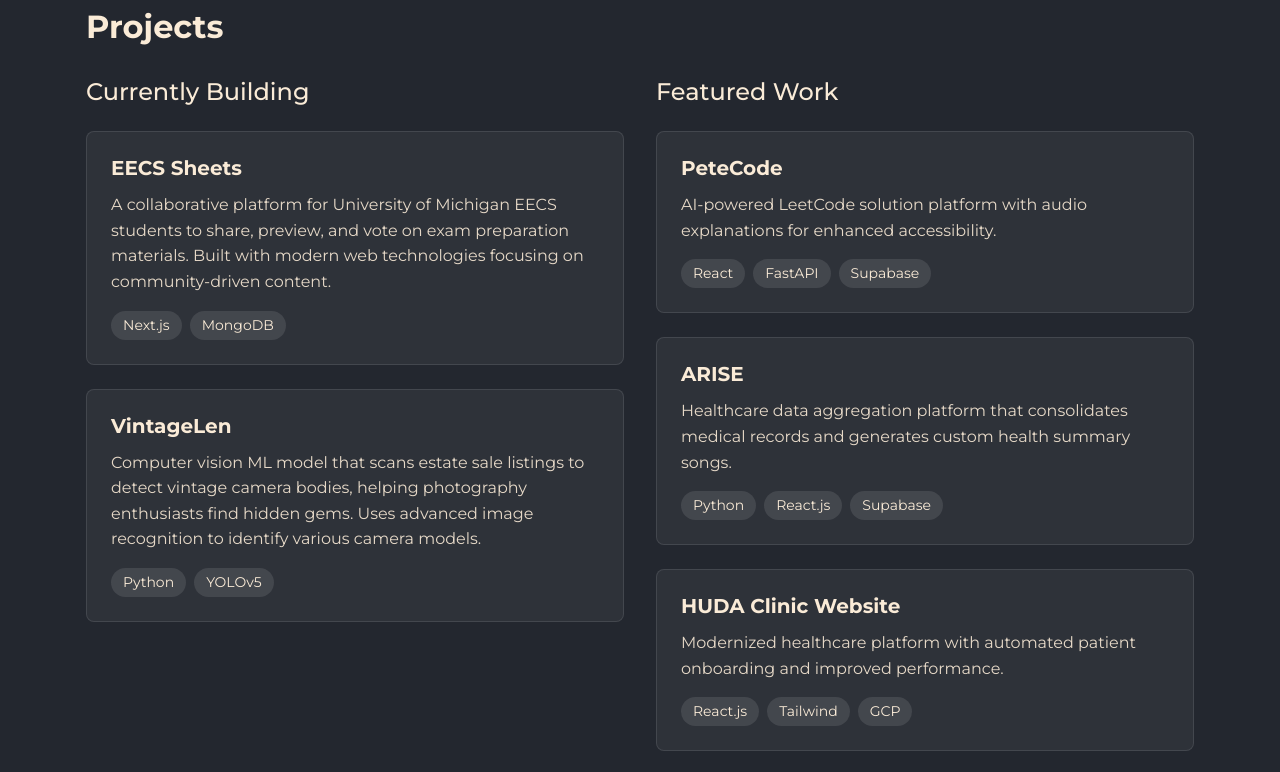
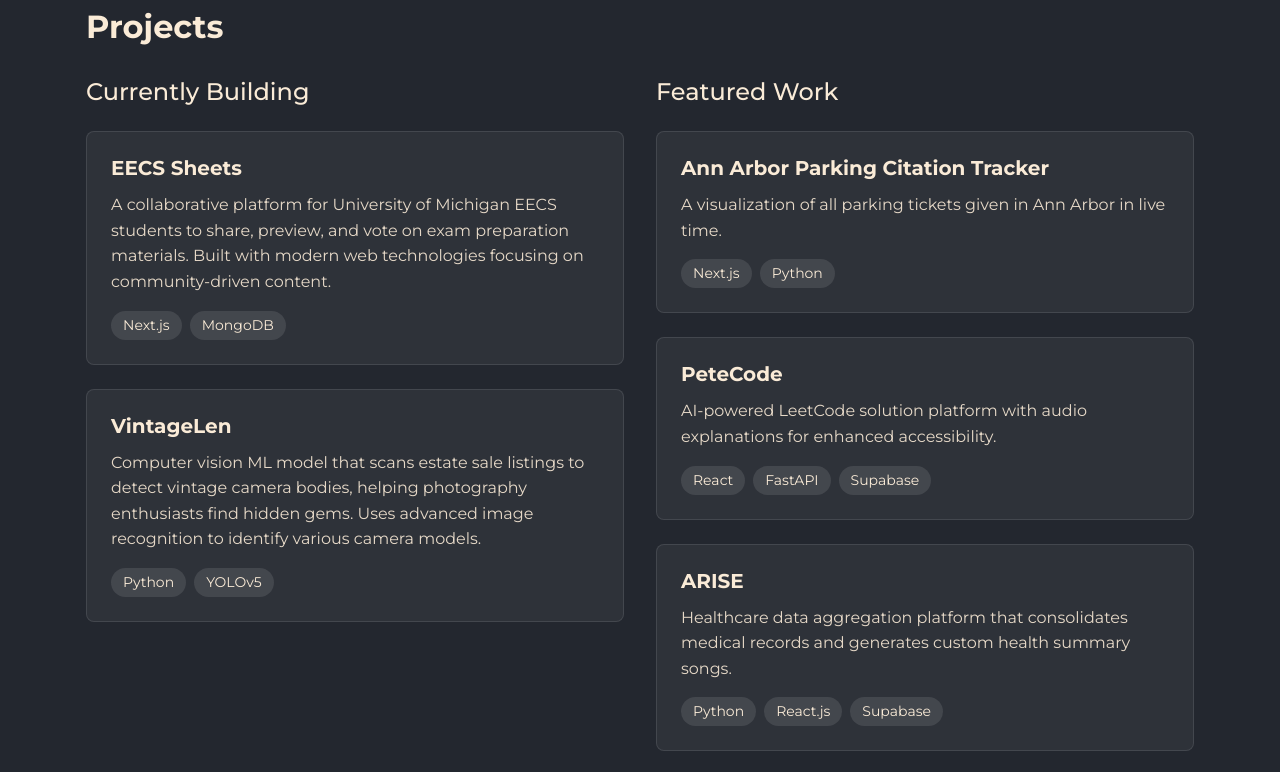
Before and after one commit to ammarateya/personal_site, a plain HTML site: page index.html in a window 1280 px wide. Shown: the part 1060-1832 px from the top of the page. Drawn offline with nearby package versions, Linux system fonts and the light colour scheme.

Commit message:
Update projects: Add Ann Arbor Parking Citation Tracker, remove HUDA Clinic

```diff
--- a/index.html
+++ b/index.html
@@ -170,6 +170,20 @@
             <div class="project-category">
               <h3>Featured Work</h3>
 
+              <a href="/a2-parking" class="project-card-link">
+                <div class="project-card">
+                  <h4>Ann Arbor Parking Citation Tracker</h4>
+                  <p>
+                    A visualization of all parking tickets given in Ann Arbor in
+                    live time.
+                  </p>
+                  <div class="tech-stack">
+                    <span class="tech-tag">Next.js</span>
+                    <span class="tech-tag">Python</span>
+                  </div>
+                </div>
+              </a>
+
               <a
                 href="https://github.com/ammarateya/petecode"
                 class="project-card-link"
@@ -202,24 +216,6 @@
                     <span class="tech-tag">Python</span>
                     <span class="tech-tag">React.js</span>
                     <span class="tech-tag">Supabase</span>
-                  </div>
-                </div>
-              </a>
-
-              <a
-                href="https://huda-clinic.vercel.app/"
-                class="project-card-link"
-              >
-                <div class="project-card">
-                  <h4>HUDA Clinic Website</h4>
-                  <p>
-                    Modernized healthcare platform with automated patient
-                    onboarding and improved performance.
-                  </p>
-                  <div class="tech-stack">
-                    <span class="tech-tag">React.js</span>
-                    <span class="tech-tag">Tailwind</span>
-                    <span class="tech-tag">GCP</span>
                   </div>
                 </div>
               </a>
```
